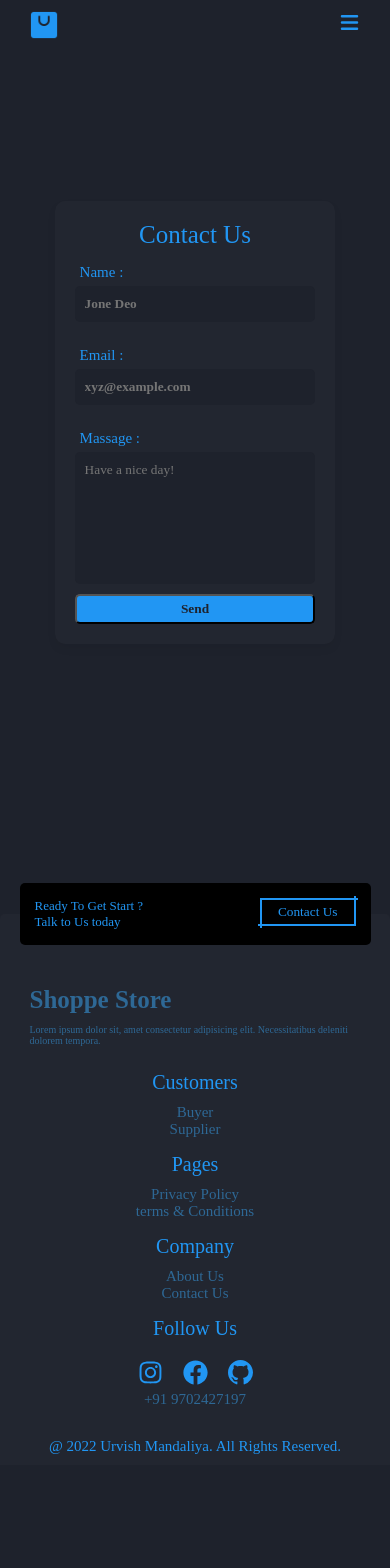
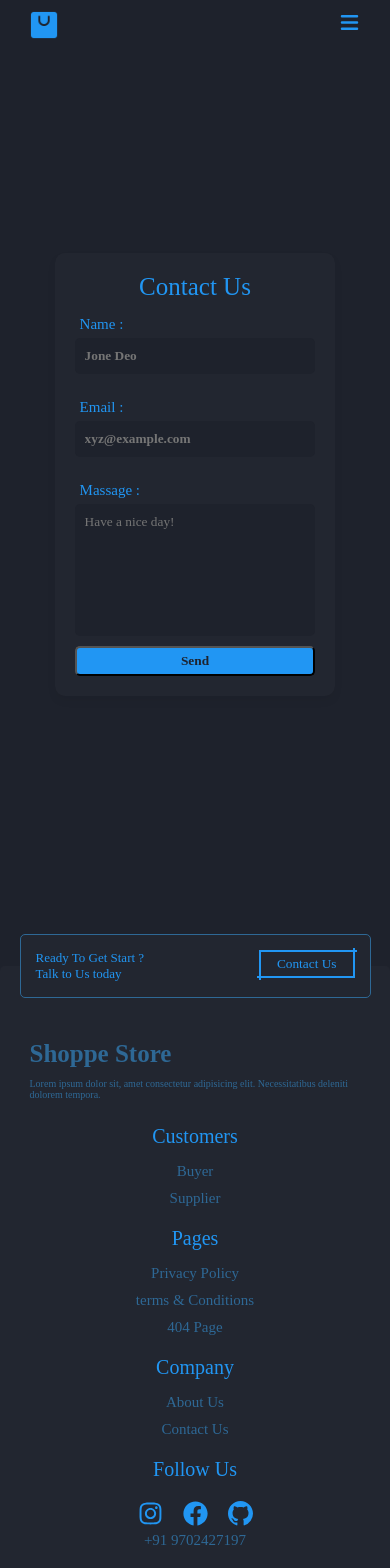
Before and after one commit to aUrvish/Ecommerce, a React (Create React App) app: page /contact in a window 390 px wide. Shown: the top 1568 px of the page. Before the commit the page ends 1465 px from the top, so only its background shows below. Built offline with nearby package versions, Linux system fonts and the light colour scheme.

Commit message:
Add responsive 404-Error Page

```diff
--- a/src/App.js
+++ b/src/App.js
@@ -9,7 +9,6 @@ import About from "./About";
 import ErrorPage from "./ErrorPage";
 import GlobalStyle from "./GlobalStyle";
 import { ThemeProvider } from "styled-components";
-
 import Header from "./Components/Header"
 import Footer from "./Components/Footer";
 
--- a/src/Components/Footer.js
+++ b/src/Components/Footer.js
@@ -18,8 +18,9 @@ const Wrapper = styled.div`
         justify-content: space-between;
         padding: 1.5rem;
         transform: translateY(-50%);
-        background-color: black;
+        background-color: #222630;
         border-radius:.5rem ;
+        border:.1rem solid ${({theme}) => theme.colors.hover};
 
         div {
             font-size: 1.3rem;
@@ -53,6 +54,7 @@ const Wrapper = styled.div`
                 font-size: 1.5rem;
                 text-decoration: none;
                 color: ${({theme}) => theme.colors.hover};
+                margin: .5rem 0;
             }
         }
 
@@ -127,6 +129,7 @@ const Footer = () => {
                         <p>Pages</p>
                         <NavLink to={"/"}>Privacy Policy</NavLink>
                         <NavLink to={"/"}>terms & Conditions</NavLink>
+                        <NavLink to={"*"}>404 Page</NavLink>
                     </div>
                     <div className="footer_company">
                         <p>Company</p>
--- a/src/Components/Header.js
+++ b/src/Components/Header.js
@@ -6,7 +6,9 @@ import { CgClose } from "react-icons/cg"
 
 
 const Head = styled.div`
-        position: fixed;
+        position: sticky;
+        top: 0;
+        z-index: 1000;
         width: 100%;
         padding: .8rem;
         background-color: ${({theme}) => theme.colors.bg};
--- a/src/Components/HeroComponents.js
+++ b/src/Components/HeroComponents.js
@@ -105,7 +105,7 @@ const HeroComponents = (props) => {
                     </div>
                 </div>
                 <div className="hero_image_div">
-                    <img src="./image/hero_img.png" className="hero_img" alt="hero_img" />
+                    <img src="./image/hero_img.png" className="hero_img" alt="hero_img"/>
                 </div>
             </Hero>
         </>
--- a/src/Contact.js
+++ b/src/Contact.js
@@ -174,15 +174,15 @@ const Contact = () => {
                         <form action="https://formspree.io/f/xpzeadzw" method="POST">
                         <p>Contact Us</p>
                             <div>
-                                <label for="Name">Name : </label>
-                                <input name="Name" type="text" placeholder="Jone Deo" autocomplete="off"/>
+                                <label htmlFor="Name">Name : </label>
+                                <input name="Name" type="text" placeholder="Jone Deo" autoComplete="off"/>
                             </div>
                             <div>
-                                <label for="Email">Email : </label>
-                                <input name="Email" type="email" placeholder="xyz@example.com" autocomplete="off"/>
+                                <label htmlFor="Email">Email : </label>
+                                <input name="Email" type="email" placeholder="xyz@example.com" autoComplete="off"/>
                             </div>
                             <div>
-                                <label for="Message">Massage : </label>
+                                <label htmlFor="Message">Massage : </label>
                                 <textarea rows="7" cols="30" placeholder="Have a nice day!" name="Message"></textarea>
                             </div>
 
--- a/src/ErrorPage.js
+++ b/src/ErrorPage.js
@@ -1,9 +1,63 @@
 import React from "react";
+import styled from "styled-components"
+import Button from "./Components/Button";
+
+const Wrapper = styled.div`
+    place-items: center;
+    display: grid;
+    grid-template-columns: repeat(2,1fr);
+
+    .e404_image , .go_back {
+        height: 100%;
+        width: 100%;
+        display: grid;
+        place-items: center;
+
+        img {
+            height: 40rem;
+            width: 40rem;
+        }
+
+
+        div {
+            width: 70%;
+            text-align: center;
+            .head {
+                font-size: 3rem;
+                font-weight: bold;
+                color : ${({theme}) => theme.colors.hover}
+            }
+
+            .para {
+                font-size: 1.4rem;
+                margin: 3rem 0;
+            }
+
+        }
+
+    }
+
+    @media (max-width: ${({theme}) => theme.media.mobile}) {
+        grid-template-columns: 1fr;
+    }
+
+`
 
 const ErrorPage = () => {
     return(
         <>
-            <h1>ErrorPage</h1>
+            <Wrapper>
+                <div className="e404_image">
+                    <img src="./image/404_img.png" alt="404"/>
+                </div>
+                <div className="go_back">
+                    <div>
+                        <p className="head">Oops, nothing here...</p>
+                        <p className="para">Uh oh, we can't seem to find the page you're loocking for, try going back to previous page</p>
+                        <Button name="Go Back" to="/"/>
+                    </div>
+                </div>
+            </Wrapper>
         </>
     )
 }
```
Also changed, not shown: public/image/404_img.png (added).
